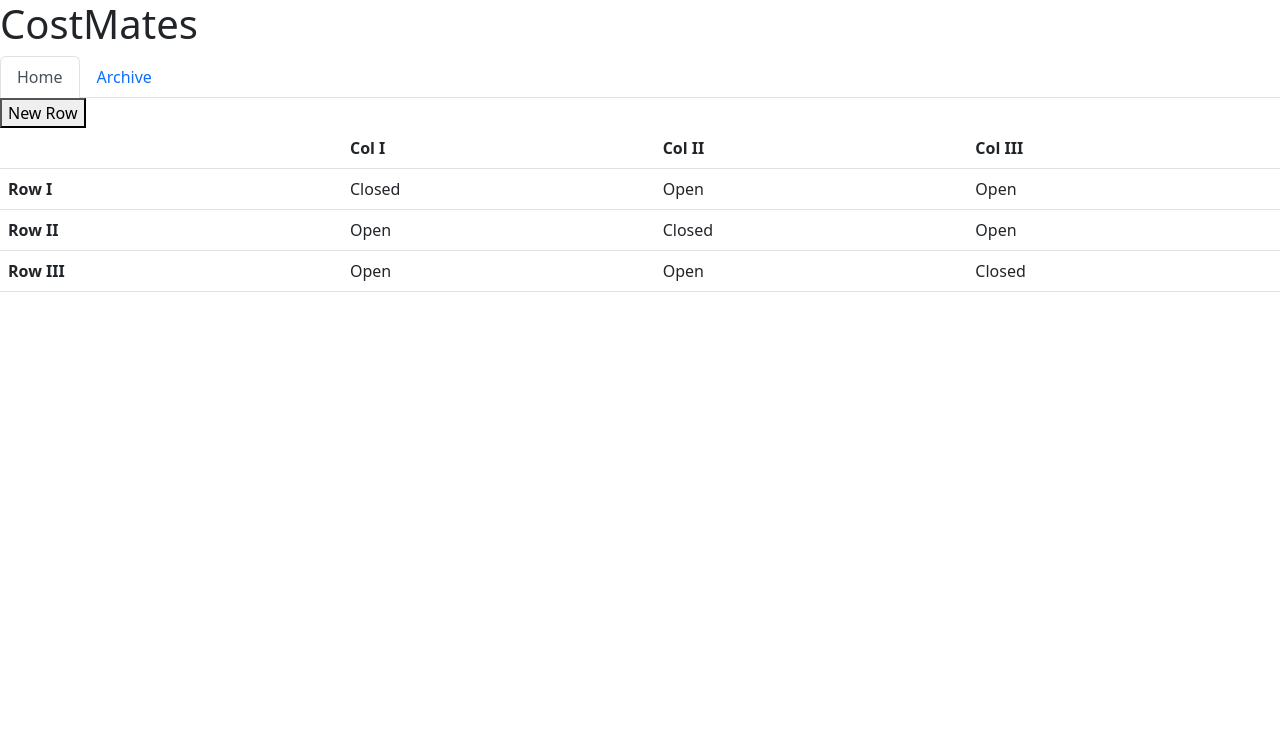
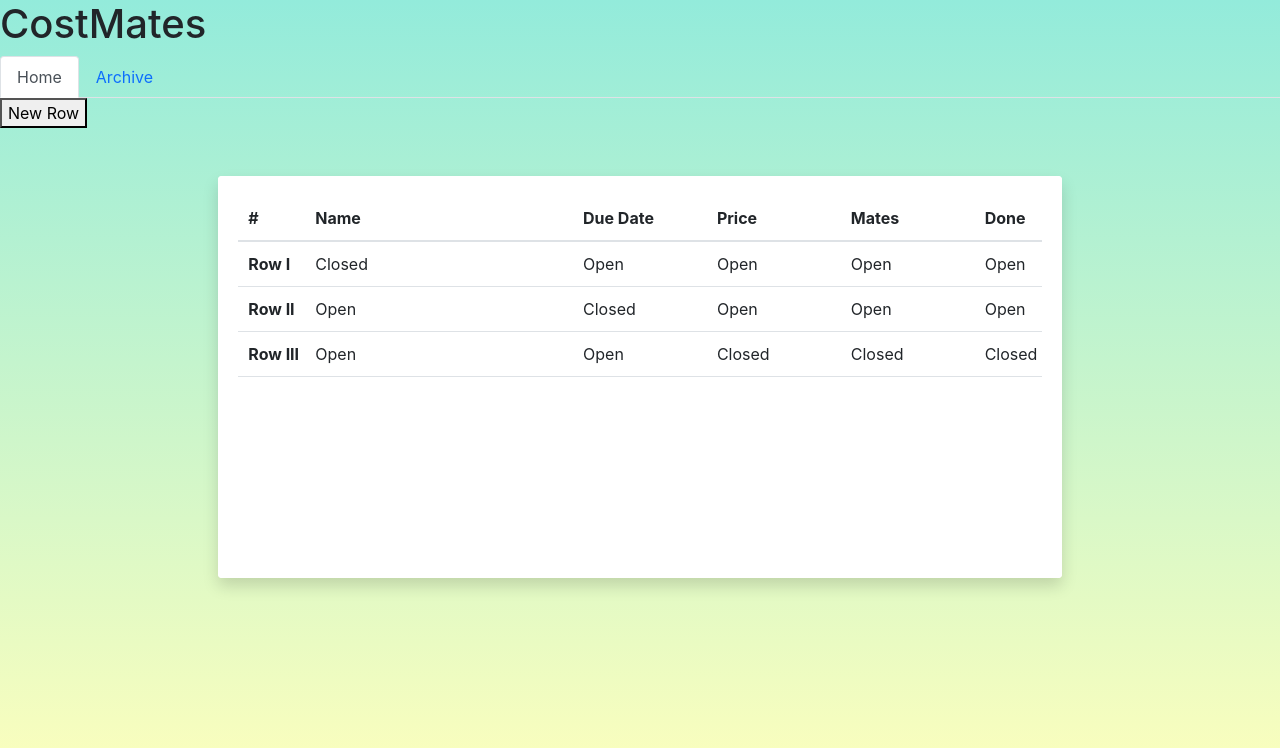
Before and after one commit to xcrowy/CostMates, a Flask app: page / in a window 1280 px wide. Shown: the top 748 px of the page. Run offline with Flask 2, Linux system fonts and the light colour scheme; some libraries are stand-ins or nearby versions.

Commit message:
made table look better

```diff
--- a/static/dragdropRowCol.js
+++ b/static/dragdropRowCol.js
@@ -1,4 +1,11 @@
 $(function() {
+    $("document").ready(function() {
+        $('#table').DataTable();
+    });
+});
+
+$(function() {
+
     function moveColumn(table, sourceIndex, targetIndex) {
         var body = $("tbody", table);
 
@@ -12,29 +19,55 @@ $(function() {
         });
     }
 
-    $(".mytable > thead > tr").sortable({
-        items: "> th.sortme",
+    $(".table > thead > tr").sortable({
         start: function(event, ui) {
             ui.item.data("source", ui.item.index());
+            clone = $(ui.item[0].outerHTML).clone();
         },
+
+        placeholder: {
+            element: function(clone, ui) {
+                return $('<th scope="row" class="col-2 r" style="opacity:50%">'+clone[0].innerHTML+'</th>');
+            },
+            update: function() {
+                return;
+            }},
+        items: "> th.sortme",
+
         update: function(event, ui) {
             moveColumn($(this).closest("table"), ui.item.data("source"), ui.item.index());
-            $(".mytable > tbody").sortable("refresh");
+            $(".table > tbody").sortable("refresh");
         }
     });
 
-    $(".mytable > tbody").sortable({
+
+    $(".table > tbody").sortable({
+        start: function(event, ui) {
+            clone = $(ui.item[0].outerHTML).clone();
+            console.log(clone);
+        },
+        placeholder: {
+            element: function(clone, ui) {
+                return $('<tr class="sortme" style="opacity:50%">'+clone[0].innerHTML+'</tr>');
+            },
+            update: function() {
+                return;
+            }},
         handle: ".r",
         items: "> tr.sortme"
     });
+
+
 });
 
 function newRow() {
     $("#table").find('tbody')
         .append($('<tr>').attr('class','sortme')
-            .append($('<th>').attr('scope', 'row').attr('class','r').text('NewRow'))
-            .append($('<td>').text('closed'))
-            .append($('<td>').text('closed'))
-            .append($('<td>').text('closed'))
+            .append($('<th>').attr('scope', 'row').attr('class','r').addClass('col-1').text('NewRow'))
+            .append($('<td>').attr('class','col-4').text('closed'))
+            .append($('<td>').attr('class','col-2').text('closed'))
+            .append($('<td>').attr('class','col-2').text('closed'))
+            .append($('<td>').attr('class','col-2').text('closed'))
+            .append($('<td>').attr('class','col-1').text('closed'))
         );
 }
--- /dev/null
+++ b/static/table.css
@@ -0,0 +1,40 @@
+.table-fixed thead,
+.table-fixed tbody,
+.table-fixed tr,
+.table-fixed td,
+.table-fixed th {
+    width: 100%;
+    display: table;
+    border-top: none;
+    border-width: 100%;
+}
+
+.table-fixed tbody td,
+.table-fixed tbody th,
+.table-fixed thead > tr > th {
+    float: left;
+    width: 100%;
+    position: relative;
+    display: table-cell;
+    padding: 10px;
+    white-space: nowrap;
+    overflow: hidden;
+}
+
+.table-fixed tbody {
+    height: 300px;
+    overflow-y: auto;
+    width: 100%;
+}
+
+.table-hover tbody tr:hover td, .table-hover tbody tr:hover th {
+    background-color: #ffffff;
+}
+
+body {
+    background: #94ebdb;
+    background: -webkit-linear-gradient(to bottom, #93ebdb, #ffffbc);
+    background: linear-gradient(to bottom, #93ebdb, #ffffbc);
+    min-height: 100vh;
+
+}
--- a/templates/index.html
+++ b/templates/index.html
@@ -5,9 +5,10 @@
     <meta name="viewport" content="width=device-width, initial-scale=1">
     <title>Title</title>
     <link href="https://cdn.jsdelivr.net/npm/bootstrap@5.2.0/dist/css/bootstrap.min.css" rel="stylesheet" integrity="sha384-gH2yIJqKdNHPEq0n4Mqa/HGKIhSkIHeL5AyhkYV8i59U5AR6csBvApHHNl/vI1Bx" crossorigin="anonymous">
-    <link rel="stylesheet" href="//code.jquery.com/ui/1.13.0/themes/base/jquery-ui.css">
-    <script src="https://code.jquery.com/jquery-3.6.0.js"></script>
-    <script src="https://code.jquery.com/ui/1.13.0/jquery-ui.js"></script>
+    <link rel="stylesheet" href="https://cdn.jsdelivr.net/npm/bootstrap@4.0.0/dist/css/bootstrap.min.css" integrity="sha384-Gn5384xqQ1aoWXA+058RXPxPg6fy4IWvTNh0E263XmFcJlSAwiGgFAW/dAiS6JXm" crossorigin="anonymous">
+    <link rel="stylesheet" href="//code.jquery.com/ui/1.13.2/themes/base/jquery-ui.css">
+    <link rel="stylesheet" href="../static/table.css">
+
 </head>
 <body>
 
@@ -24,38 +25,62 @@
     place holder table
     test row and column dragging
     -->
-    <table class="table mytable" id="table">
+    <div class="row py-5">
+        <div class="col-8 mx-auto">
+          <div class="card rounded shadow border-0">
+            <div class="card-body bg-white rounded">
+                <div class="table-responsive">
+                    <table class="table table-hover table-fixed" id="table">
                         <thead>
                         <tr>
-            <td id="corner"></td>
-            <th scope="col" class="sortme">Col I</th>
-            <th scope="col" class="sortme">Col II</th>
-            <th scope="col" class="sortme">Col III</th>
+                            <th id="corner" class="col-1">#</td>
+                            <th scope="col" class="sortme col-4">Name</th>
+                            <th scope="col" class="sortme col-2">Due Date</th>
+                            <th scope="col" class="sortme col-2">Price</th>
+                            <th scope="col" class="sortme col-2">Mates</th>
+                            <th scope="col" class="sortme col-1">Done</th>
                         </tr>
                         </thead>
                         <tbody>
                             <tr class="sortme">
-                <th scope="row" class="r">Row I</th>
-                <td>Closed</td>
-                <td>Open</td>
-                <td>Open</td>
+                                <th scope="row" class="col-1 r">Row I</th>
+                                <td class="col-4">Closed</td>
+                                <td class="col-2">Open</td>
+                                <td class="col-2">Open</td>
+                                <td class="col-2">Open</td>
+                                <td class="col-1">Open</td>
                             </tr>
                             <tr class="sortme">
-                <th scope="row" class="r">Row II</th>
-                <td>Open</td>
-                <td>Closed</td>
-                <td>Open</td>
+                                <th scope="row" class="col-1 r">Row II</th>
+                                <td class="col-4">Open</td>
+                                <td class="col-2">Closed</td>
+                                <td class="col-2">Open</td>
+                                <td class="col-2">Open</td>
+                                <td class="col-1">Open</td>
                             </tr>
                             <tr class="sortme">
-                <th scope="row" class="r">Row III</th>
-                <td>Open</td>
-                <td>Open</td>
-                <td>Closed</td>
+                                <th scope="row" class="col-1 r">Row III</th>
+                                <td class="col-4">Open</td>
+                                <td class="col-2">Open</td>
+                                <td class="col-2">Closed</td>
+                                <td class="col-2">Closed</td>
+                                <td class="col-1">Closed</td>
                             </tr>
                         </tbody>
                     </table>
+                </div>
+                </div>
+                </div>
+                </div>
+                </div>
+
 
     <script src="https://cdn.jsdelivr.net/npm/bootstrap@5.2.0/dist/js/bootstrap.bundle.min.js" integrity="sha384-A3rJD856KowSb7dwlZdYEkO39Gagi7vIsF0jrRAoQmDKKtQBHUuLZ9AsSv4jD4Xa" crossorigin="anonymous"></script>
+    <script src="https://cdn.jsdelivr.net/npm/popper.js@1.12.9/dist/umd/popper.min.js" integrity="sha384-ApNbgh9B+Y1QKtv3Rn7W3mgPxhU9K/ScQsAP7hUibX39j7fakFPskvXusvfa0b4Q" crossorigin="anonymous"></script>
+    <script src="https://cdn.jsdelivr.net/npm/bootstrap@4.0.0/dist/js/bootstrap.min.js" integrity="sha384-JZR6Spejh4U02d8jOt6vLEHfe/JQGiRRSQQxSfFWpi1MquVdAyjUar5+76PVCmYl" crossorigin="anonymous"></script>
+    <script src="https://code.jquery.com/jquery-3.2.1.slim.min.js" integrity="sha384-KJ3o2DKtIkvYIK3UENzmM7KCkRr/rE9/Qpg6aAZGJwFDMVNA/GpGFF93hXpG5KkN" crossorigin="anonymous"></script>
+    <script src="https://code.jquery.com/jquery-3.6.0.js"></script>
+    <script src="https://code.jquery.com/ui/1.13.2/jquery-ui.js"></script>
     <script src="../static/createTabs.js"></script>
     <script src="../static/dragdropRowCol.js"></script>
 </body>
```
Lines whose indentation alone changed are shown as unchanged.
